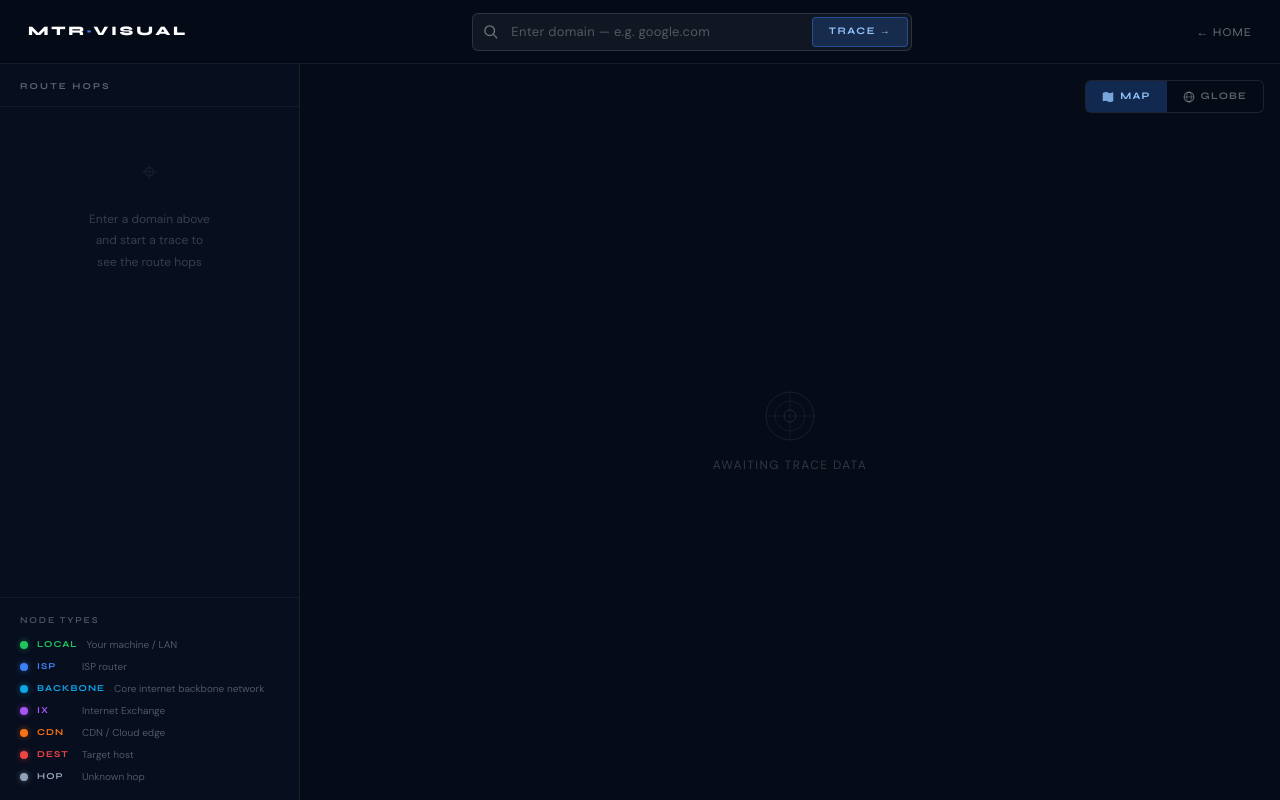
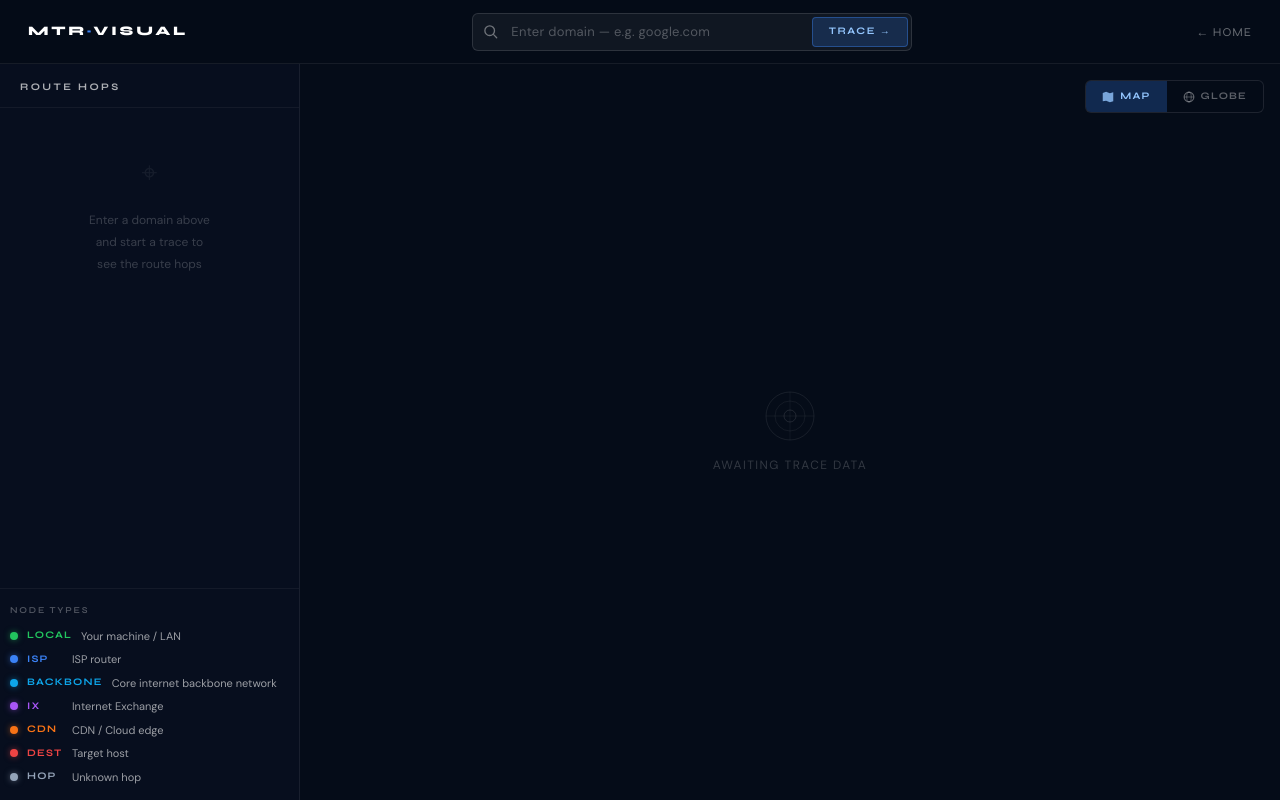
Before and after one commit to Nazmin-Babubaker/mtrvisual, a Next.js app in the folder frontendnew/: page /visualizer in a window 1280 px wide. Built offline with nearby package versions, Linux system fonts and the light colour scheme.

Commit message:
refactor: adjust padding and font sizes in Legend and sidebar title for improved readability

```diff
--- a/frontendnew/src/app/visualizer/page.tsx
+++ b/frontendnew/src/app/visualizer/page.tsx
@@ -282,7 +282,7 @@ function Legend() {
     { type: "unknown",     desc: "Unknown hop" },
   ];
   return (
-    <div style={{ padding: "16px 20px", borderTop: "1px solid rgba(255,255,255,0.05)" }}>
+    <div style={{ padding: "15px 10px", borderTop: "1px solid rgba(255,255,255,0.05)" }}>
       <div style={{ fontSize: 9, letterSpacing: "0.2em", color: "rgba(255,255,255,0.3)", marginBottom: 10, fontFamily: "'Syne', sans-serif", fontWeight: 600 }}>NODE TYPES</div>
       <div style={{ display: "flex", flexDirection: "column", gap: 7 }}>
         {entries.map(({ type, desc }) => {
@@ -290,8 +290,8 @@ function Legend() {
           return (
             <div key={type} style={{ display: "flex", alignItems: "center", gap: 9 }}>
               <div style={{ width: 8, height: 8, borderRadius: "50%", background: cfg.color, boxShadow: `0 0 6px ${cfg.color}88`, flexShrink: 0 }} />
-              <span style={{ fontSize: 9, letterSpacing: "0.12em", color: cfg.color, fontWeight: 700, fontFamily: "'Syne', sans-serif", minWidth: 36 }}>{cfg.label}</span>
-              <span style={{ fontSize: 10, color: "rgba(255,255,255,0.3)", fontFamily: "'DM Sans', sans-serif" }}>{desc}</span>
+              <span style={{ fontSize: 10, letterSpacing: "0.12em", color: cfg.color, fontWeight: 700, fontFamily: "'Syne', sans-serif", minWidth: 36 }}>{cfg.label}</span>
+              <span style={{ fontSize: 11, color: "rgba(255,255,255,0.6)", fontFamily: "'DM Sans', sans-serif" }}>{desc}</span>
             </div>
           );
         })}
@@ -525,7 +525,7 @@ export default function VisualizerPage() {
           background:rgba(8,15,32,0.8); min-height:0; overflow:hidden;
         }
         .sidebar-header { padding:16px 20px 12px; border-bottom:1px solid rgba(255,255,255,0.05); flex-shrink:0; }
-        .sidebar-title { font-family:'Syne',sans-serif; font-size:9px; font-weight:700; letter-spacing:.24em; color:rgba(255,255,255,0.35); text-transform:uppercase; }
+        .sidebar-title { font-family:'Syne',sans-serif; font-size:10px; font-weight:700; letter-spacing:.24em; color:rgba(255,255,255,0.67); text-transform:uppercase; }
         .hop-list { flex:1; overflow-y:auto; min-height:0; }
         .hop-list::-webkit-scrollbar { width:3px; }
         .hop-list::-webkit-scrollbar-track { background:transparent; }
```
